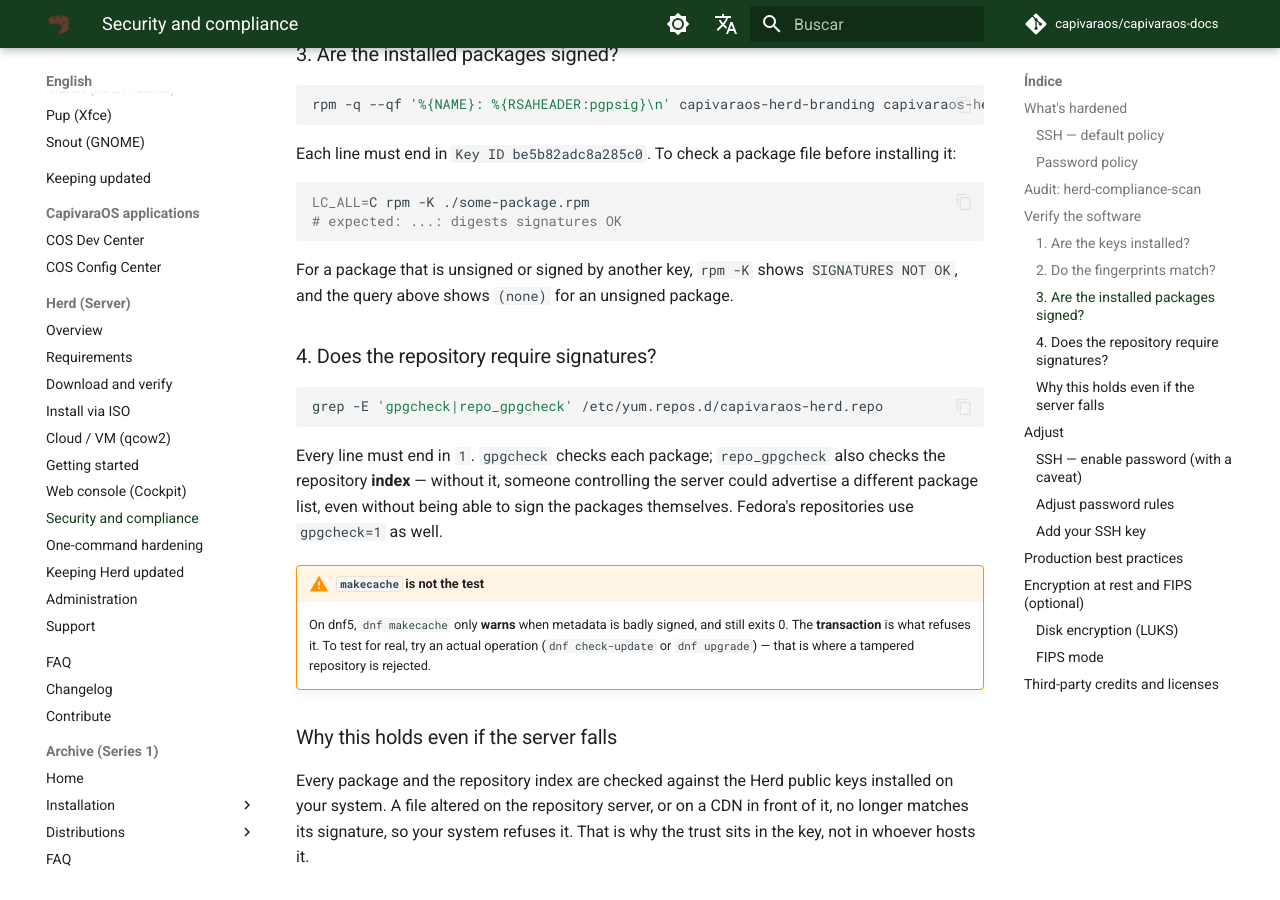
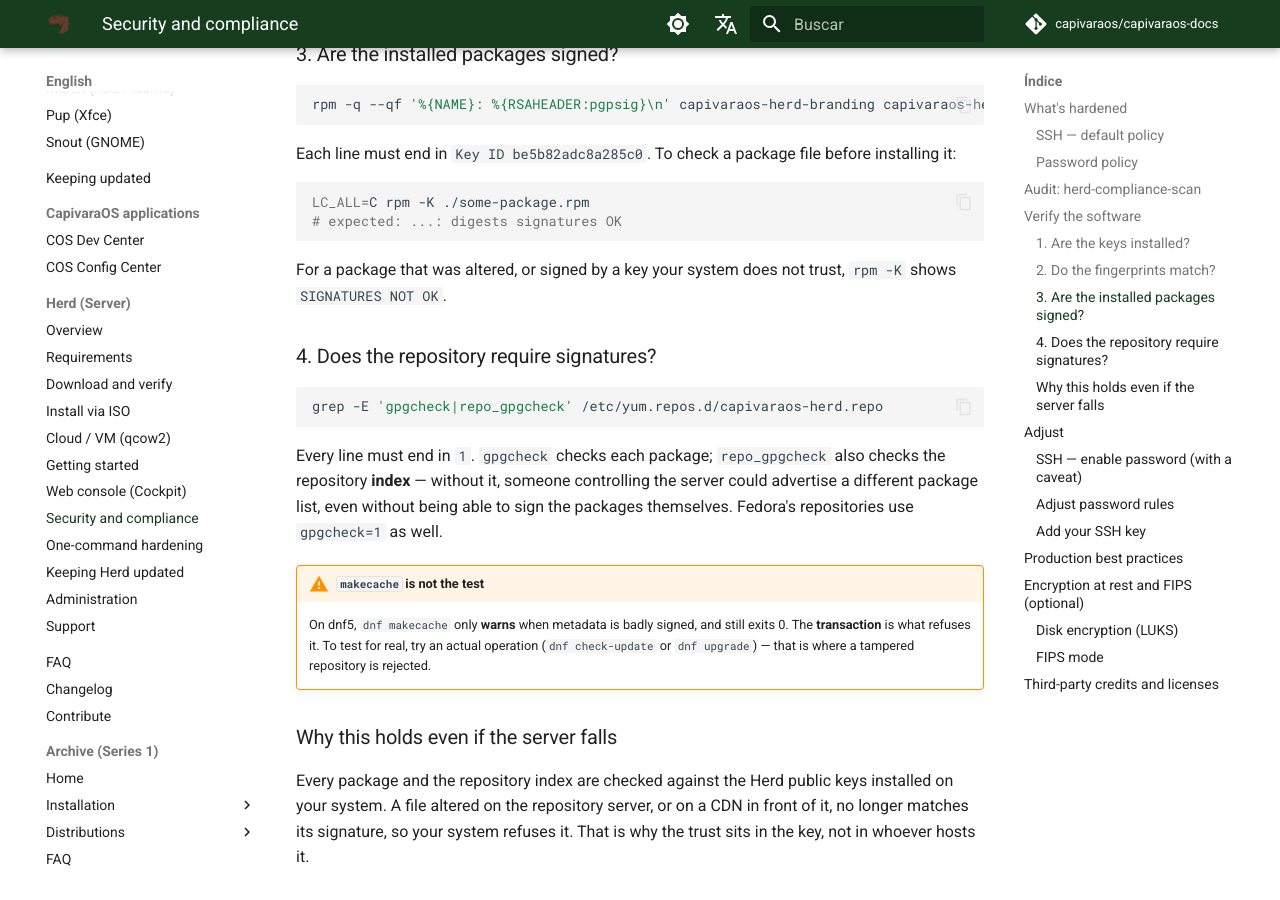
Before and after one commit to capivaraos/capivaraos-docs, an MkDocs documentation site: the page built from docs/en/herd/security.md, in a window 1280 px wide and 900 px high, scrolled down 3576 px. Built offline with MkDocs 1.6.1 and Material for MkDocs 9.7.7, drawn with Linux system fonts in a browser that asks for light colours; comment, search, counter and statistics services are not loaded.

Commit message:
Describe what rpm -K shows for an altered or untrusted package

````diff
--- a/docs/en/herd/security.md
+++ b/docs/en/herd/security.md
@@ -168,9 +168,8 @@ LC_ALL=C rpm -K ./some-package.rpm
 # expected: ...: digests signatures OK
 ```
 
-For a package that is unsigned or signed by another key, `rpm -K` shows
-`SIGNATURES NOT OK`, and the query above shows `(none)` for
-an unsigned package.
+For a package that was altered, or signed by a key your system does not trust,
+`rpm -K` shows `SIGNATURES NOT OK`.
 
 ### 4. Does the repository require signatures?
 
````
Also changed, not shown: docs/pt/herd/seguranca.md (+2 -3 lines).
